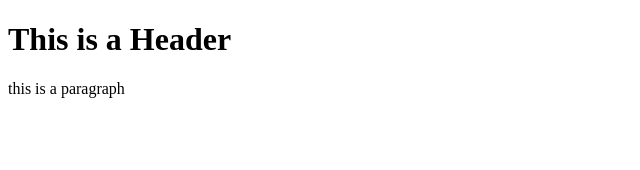
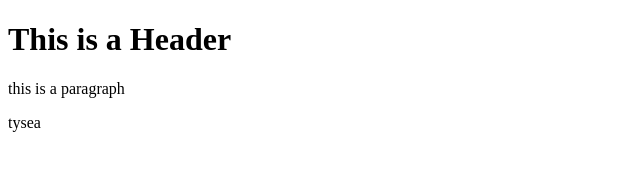
Before and after one commit to Silasj86/nucamp-git-test, a plain HTML site: page index.html in a window 1280 px wide. Shown: the full height of the page, 0-640 px from the left. Drawn offline with Linux system fonts and the light colour scheme.

Commit message:
third commit

```diff
--- a/index.html
+++ b/index.html
@@ -9,5 +9,6 @@
 <body>
     <h1>This is a Header</h1>
     <p>this is a paragraph</p>
+    <p>tysea</p>
 </body>
 </html>
```
